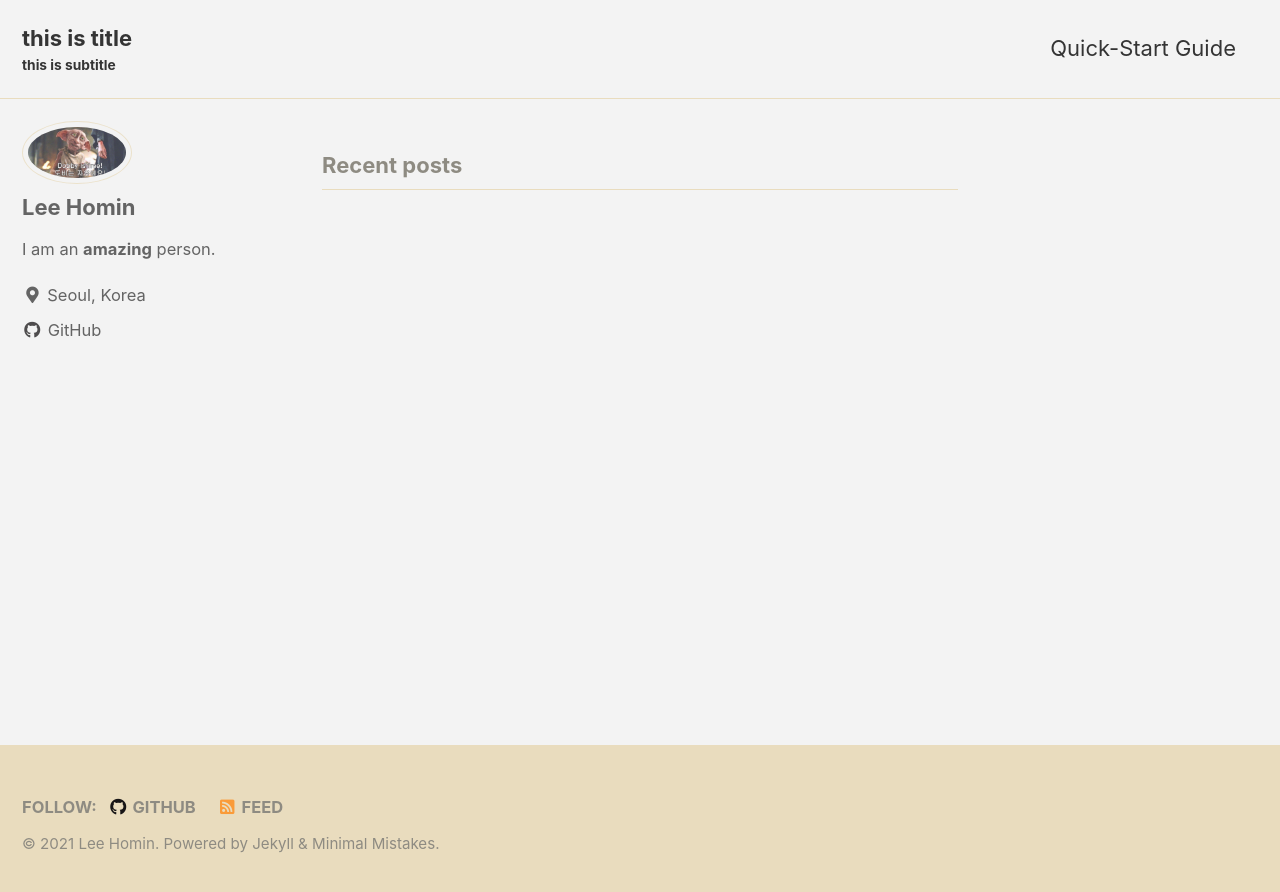
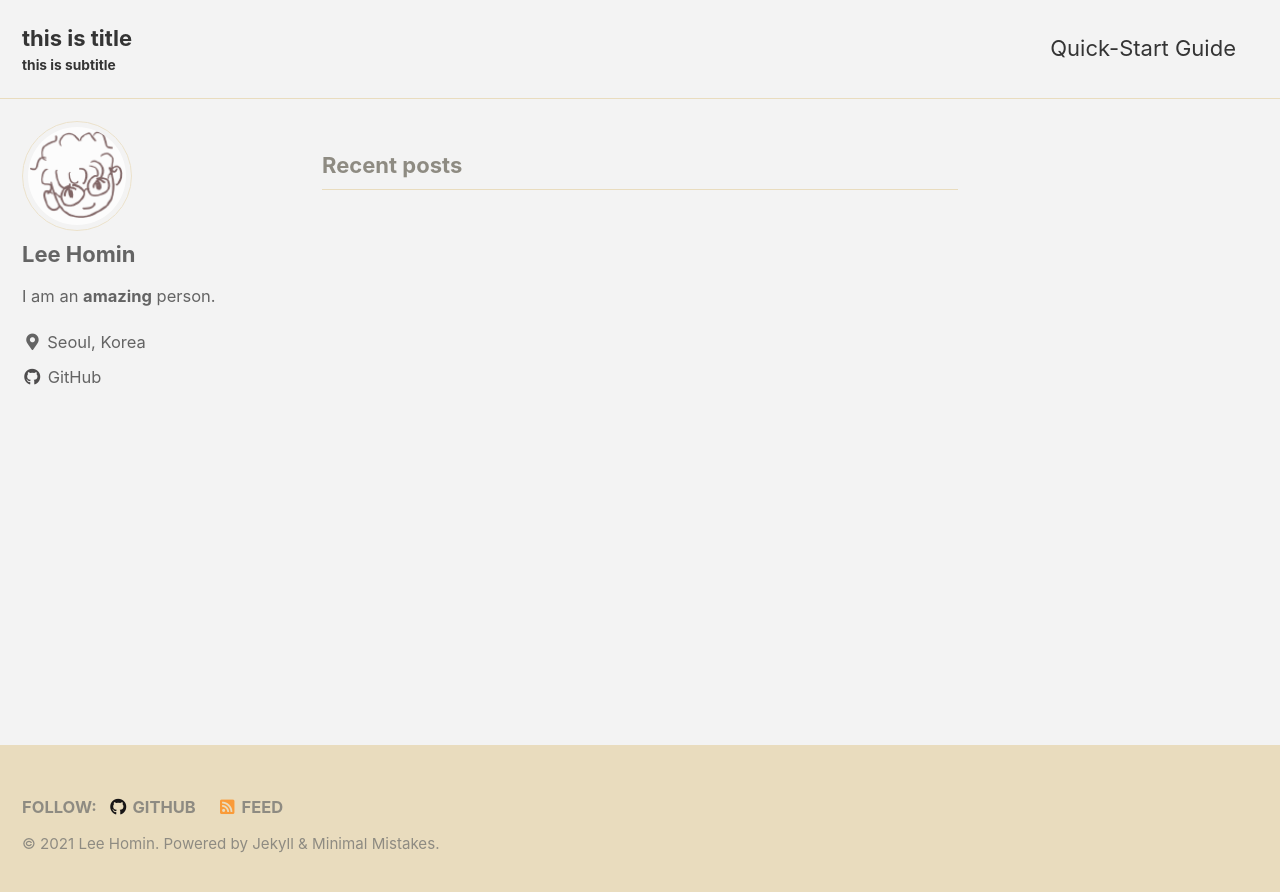
Before and after one commit to Squidward79/Squidward79.github.io, a Jekyll site: the page built from index.html, in a window 1280 px wide. Shown: the top 892 px of the page. Built offline with Jekyll 4.4.1, drawn with Linux system fonts in a browser that asks for light colours; cached includes are drawn as plain includes; the list of posts is cut into pages by our own code.

Commit message:
타이틀이미지

```diff
--- a/_config.yml
+++ b/_config.yml
@@ -103,7 +103,7 @@
 # Site Author
 author:
   name             : "Lee Homin"
-  avatar           : "/assets/images/dobby.jpg" # path of avatar image, e.g. "/assets/images/bio-photo.jpg"
+  avatar           : "/assets/images/title_img.png" # path of avatar image, e.g. "/assets/images/bio-photo.jpg"
   bio              : "I am an **amazing** person."
   location         : "Seoul, Korea"
   email            :
```
Also changed, not shown: assets/images/title_img.png (added).
